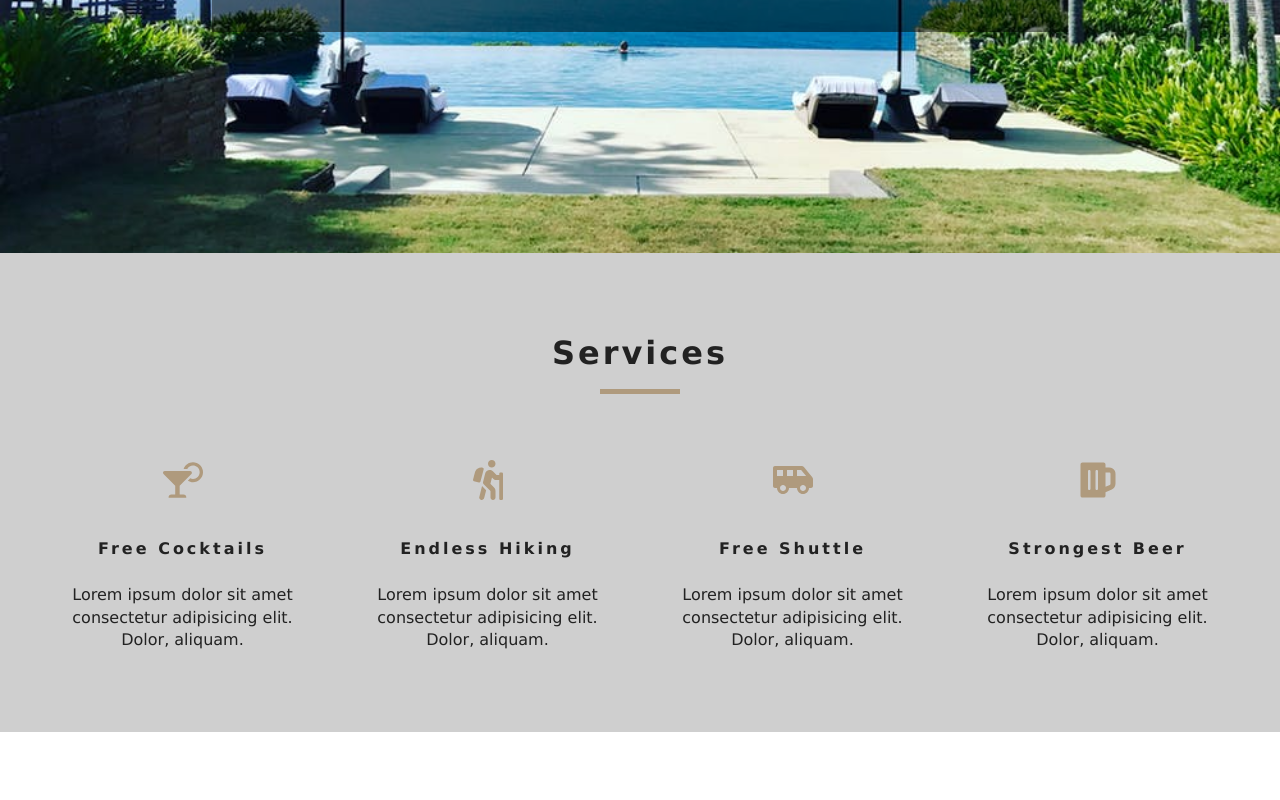
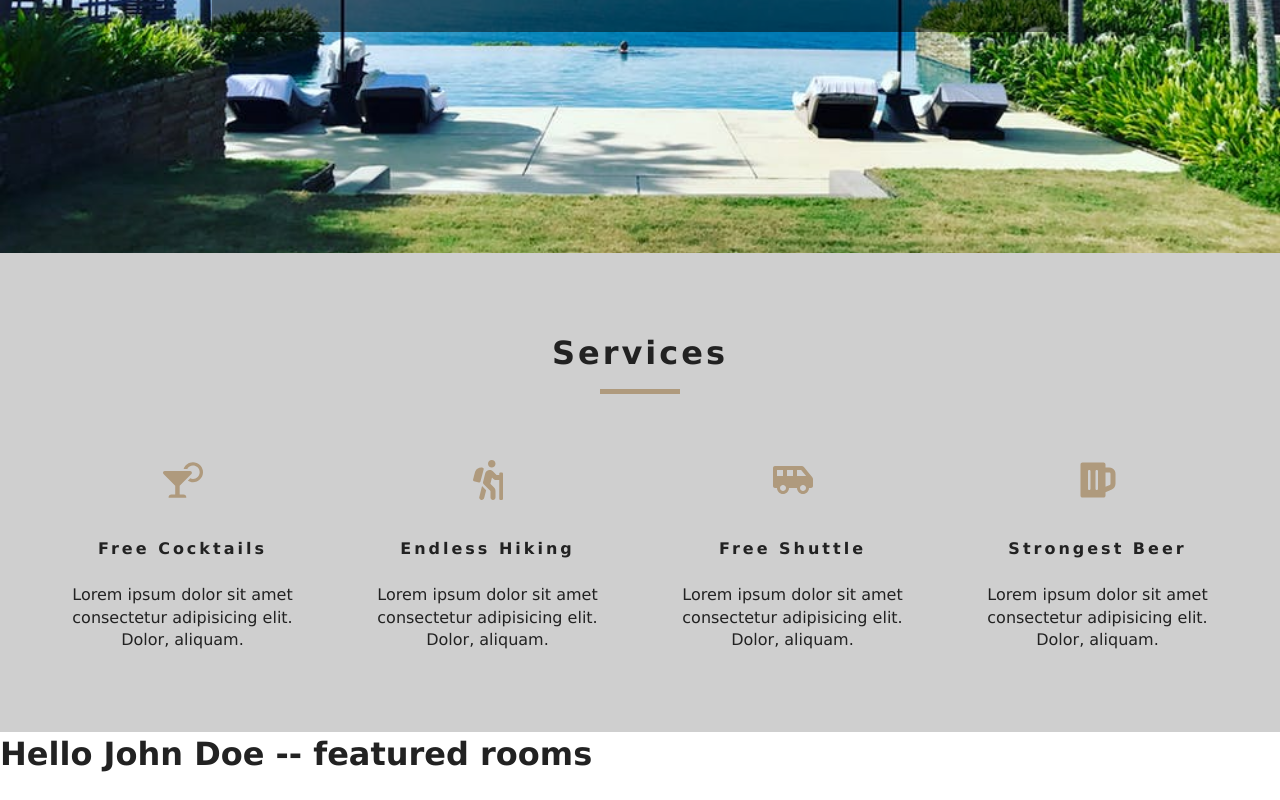
Before and after one commit to yvonnkr/react-beach-resort, a React (Create React App) app: page / in a window 1280 px wide. Shown: the part 547-1347 px from the top of the page. Before the commit the page ends 1279 px from the top, so only its background shows below. Built offline with nearby package versions, Linux system fonts and the light colour scheme.

Commit message:
Context api setup

```diff
--- /dev/null
+++ b/src/components/FeaturedRooms.js
@@ -0,0 +1,15 @@
+import React, { Component } from 'react';
+import { RoomContext } from '../context';
+
+export default class FeaturedRooms extends Component {
+  static contextType = RoomContext;
+  render() {
+    // let value = this.context;
+    const { greeting, name } = this.context;
+    return (
+      <h2>
+        {greeting} {name} -- featured rooms
+      </h2>
+    );
+  }
+}
--- /dev/null
+++ b/src/context.js
@@ -0,0 +1,21 @@
+import React, { Component } from 'react';
+
+const RoomContext = React.createContext();
+
+class RoomProvider extends Component {
+  state = {
+    name: 'John Doe',
+    greeting: 'Hello'
+  };
+  render() {
+    return (
+      <RoomContext.Provider value={{ ...this.state }}>
+        {this.props.children}
+      </RoomContext.Provider>
+    );
+  }
+}
+
+const RoomConsumer = RoomContext.Consumer;
+
+export { RoomProvider, RoomConsumer, RoomContext };
--- a/src/index.js
+++ b/src/index.js
@@ -1,15 +1,17 @@
 import React from 'react';
 import ReactDOM from 'react-dom';
 import { BrowserRouter as Router } from 'react-router-dom';
-
 // import './index.css';
 import App from './App';
 import * as serviceWorker from './serviceWorker';
+import { RoomProvider } from './context';
 
 ReactDOM.render(
-  <Router>
-    <App />
-  </Router>,
+  <RoomProvider>
+    <Router>
+      <App />
+    </Router>
+  </RoomProvider>,
   document.getElementById('root')
 );
 
--- a/src/pages/Home.js
+++ b/src/pages/Home.js
@@ -3,6 +3,7 @@
 import { Link } from 'react-router-dom';
 import Banner from '../components/Banner';
 import Services from '../components/Services';
+import FeaturedRooms from '../components/FeaturedRooms';
 
 const Home = () => {
   return (
@@ -18,6 +19,7 @@
         </Banner>
       </Hero>
       <Services />
+      <FeaturedRooms />
     </Fragment>
   );
 };
```
